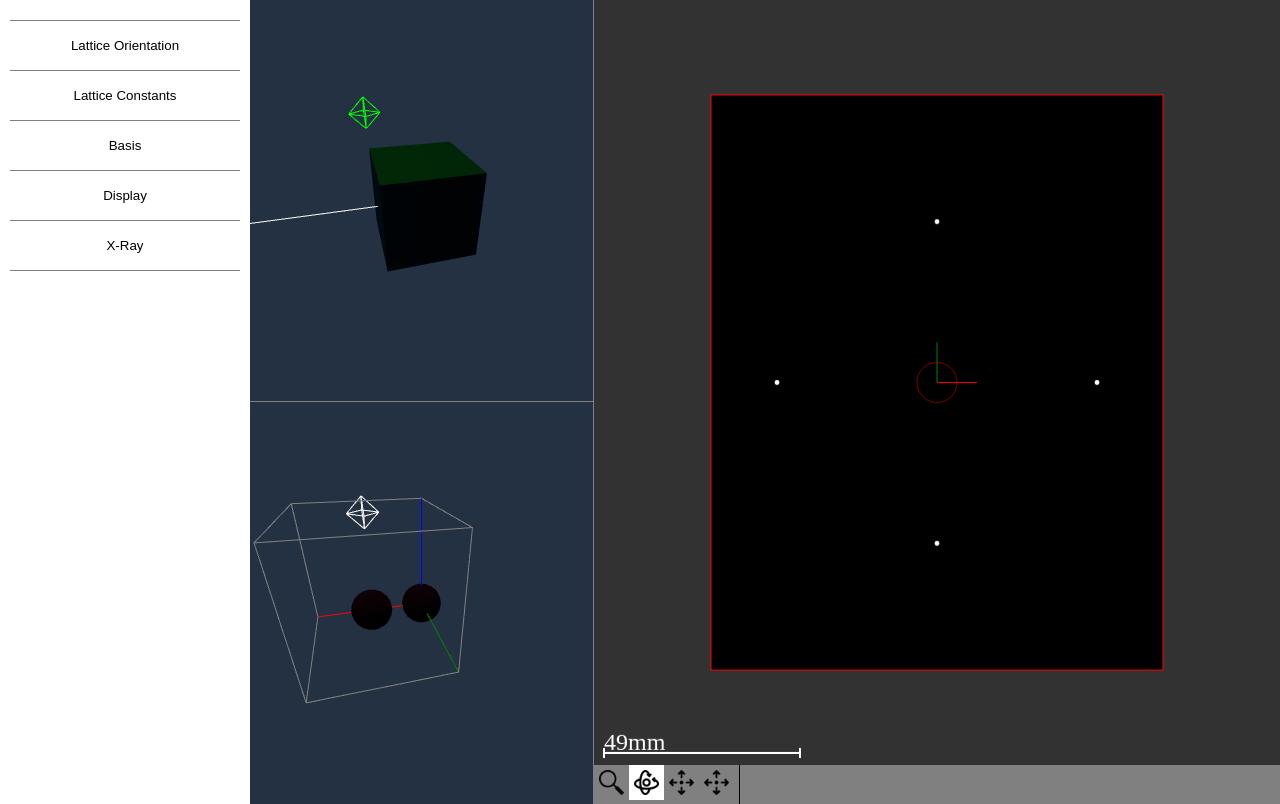
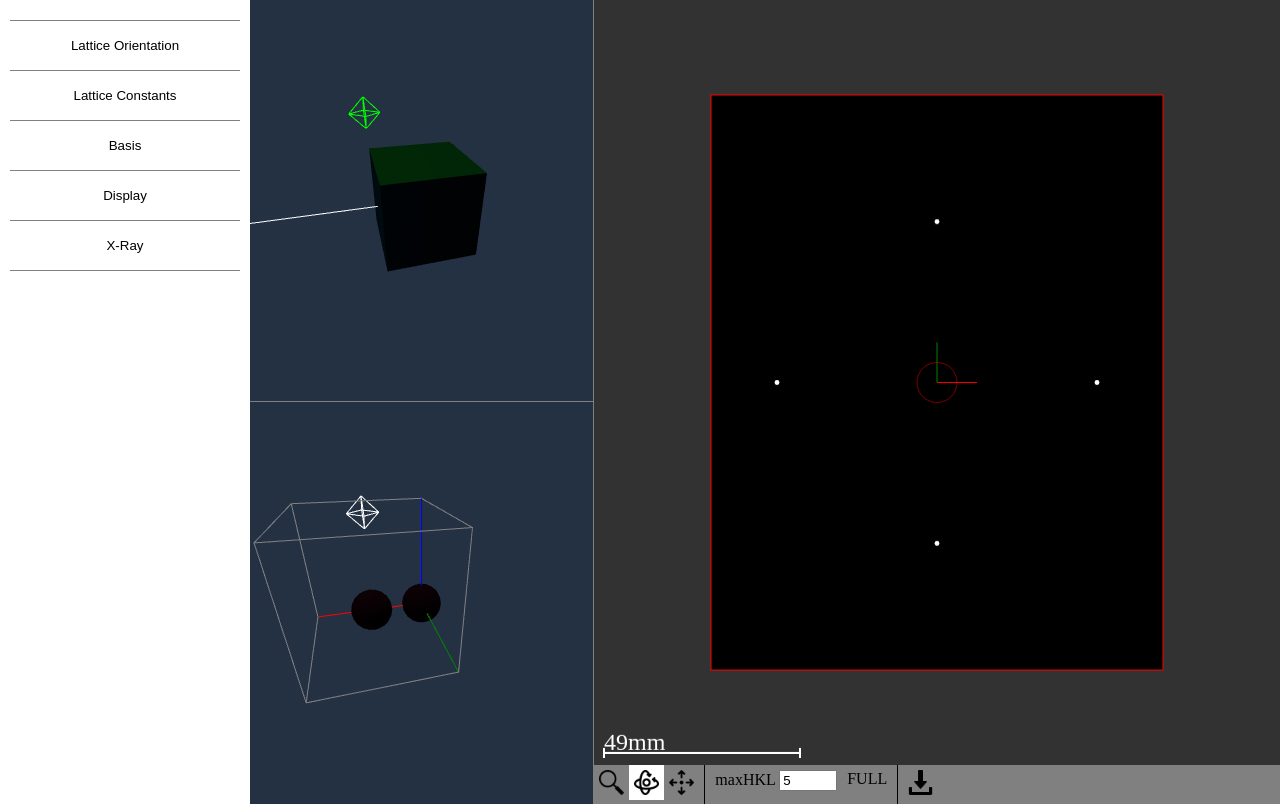
Before and after one commit to DrImbus/LaueBackReflection, a website with bundled scripts: page index.html in a window 1280 px wide. Built offline with nearby package versions, Linux system fonts and the light colour scheme; animation ran at ten frames a second.

Commit message:
laue ui bar updated

```diff
--- a/index.html
+++ b/index.html
@@ -141,14 +141,17 @@
                 Display
             </button>
             <div class="input-section">
+                <!--
                 <div class="input-container">
                     <span class="max-hkl-name" >max HKL</span>
                     <input type="number" value="5" min = "1" max = "100" id="max-hkl-input">
                 </div>
+
                 <div class="input-container">
                     <span></span>
-                    <button id="100-hkl" style="width:81px; max-width:100px; margin-left:45px">60 HKL</button>
+                    <button id="100-hkl" style="width:81px; max-width:100px; margin-left:45px">Full</button>
                 </div>
+                -->
 
                 <div class="input-container checkbox-container">
                     <span class="input-name">consider spectrum: </span>
@@ -222,11 +225,22 @@
                     <div class="laue-picture-ui-button" id="move-reflection">
                         <img src="./images/move.png" alt="translate">
                     </div>
+
+                    <div class="seperator"></div>
+
+                    <div class="laue-picture-ui-input">
+                        <span>maxHKL</span>
+                        <input style="width:50px" type="number" value="5" min = "1" max = "100" id="max-hkl-input">
+                    </div>
+
+                    <div class="laue-picture-ui-button" id="100-hkl">
+                        <span>FULL</span>
+                    </div>
+
+                    <div class="seperator"></div>
+
                     <div class="laue-picture-ui-button" id="download-button">
-                        <img src="./images/move.png" alt="download">
-                    </div>
-                    <div class="seperator">
-
+                        <img src="./images/download_icon.png" alt="download">
                     </div>
 
                 </div>
--- a/main.css
+++ b/main.css
@@ -261,7 +261,8 @@ body{
 
 #laue-canvas-container canvas{
     width: 100%;
-    height:100%
+    height:100%;
+    background-color: rgb(10,10,10);
 }
 
 
@@ -281,6 +282,7 @@ body{
     cursor:grabbing;
 }
 
+
 /*********************************
 
     laue picture ui
@@ -294,10 +296,15 @@ body{
     flex-direction: row;
 }
 
-.laue-picture-ui-button{
+#laue-picture-ui > *{
     padding: 5px;
     height: 25px;
+}
+
+.laue-picture-ui-button{
     background-color: grey;
+    vertical-align: middle;
+    cursor: pointer;
 }
 
 .laue-picture-ui-button:hover{
@@ -313,19 +320,18 @@ body{
     height: 100%;
 }
 
-
-#laue-picture-container > canvas{
-    width: 100% !important;
-    height: 100vh;
-    background-color: rgb(10,10,10);
-}
-
-.seperator{
+#laue-picture-ui > .seperator{
+    padding: 0px;
     width:1px;
     height:100%;
     background-color: black;
     margin: 0 5px 0 5px;
 }
+
+
+
+
+
 
 
 /*********************************
--- a/main.js
+++ b/main.js
@@ -92,6 +92,7 @@ const investigate_button = document.getElementById("investigate-reflection")
 const rotate_button = document.getElementById("rotate-reflection")
 const move_button = document.getElementById("move-reflection")
 const download_button = document.getElementById("download-button")
+
 
 /**
  * voltage_input and wavelength_input ultimately controll the same thing -> the spectrum of the x-rays calculated in crystal.js
@@ -784,7 +785,6 @@ export function basisChanged(basis_positions, types){
 
 }
 
-
 /**************************************************
 
             SETUP KEY & MOUSE INPUT
--- a/modules/crystal.js
+++ b/modules/crystal.js
@@ -11,6 +11,7 @@ import { sqrt, cos, sin , getHKL, round, atan2, abs, wavelength_to_voltage} from
 
 import atom_properties from "../atom_properties.json" assert { type: "json" };
 import * as LAUE_VIEW from "./laue_view.js";
+import * as MAIN from "../main.js";
 
 
 /**************************************************
@@ -452,6 +453,7 @@ export function calculateLaueReflections(maxHKLParam = maxHKL){
     var maxIntensity = 0;
     for(let i = 0; i < filtered_hkl.length; i++){
 
+
         const hkl = filtered_hkl[i]
 
 
@@ -539,6 +541,7 @@ export function calculateLaueReflections(maxHKLParam = maxHKL){
                 structureFactors.push(-1)
             }
         }
+
     }
     //console.log("number of spots: ", positions.length)
 
```
Also changed, not shown: images/download_icon.png (added).
